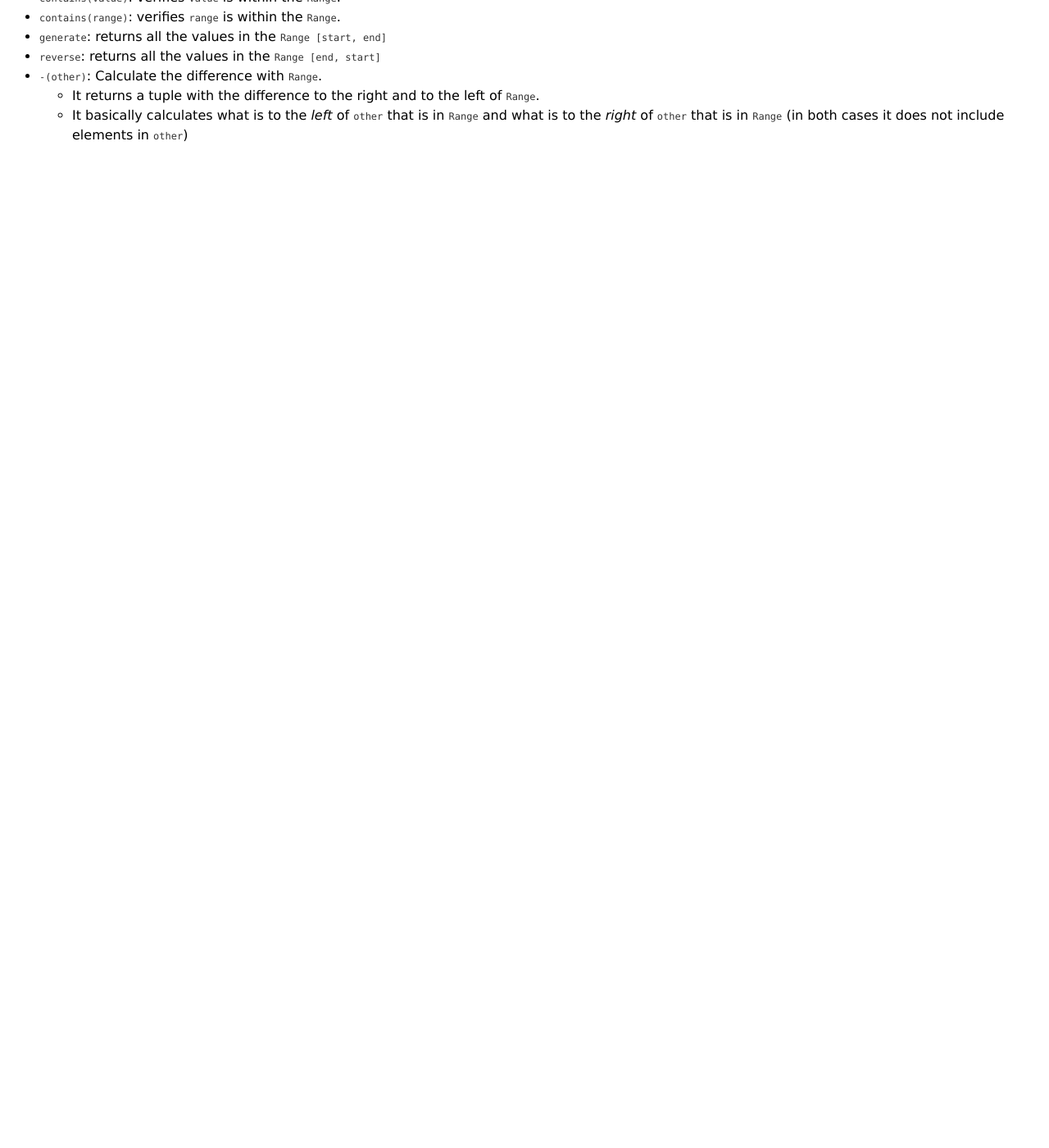
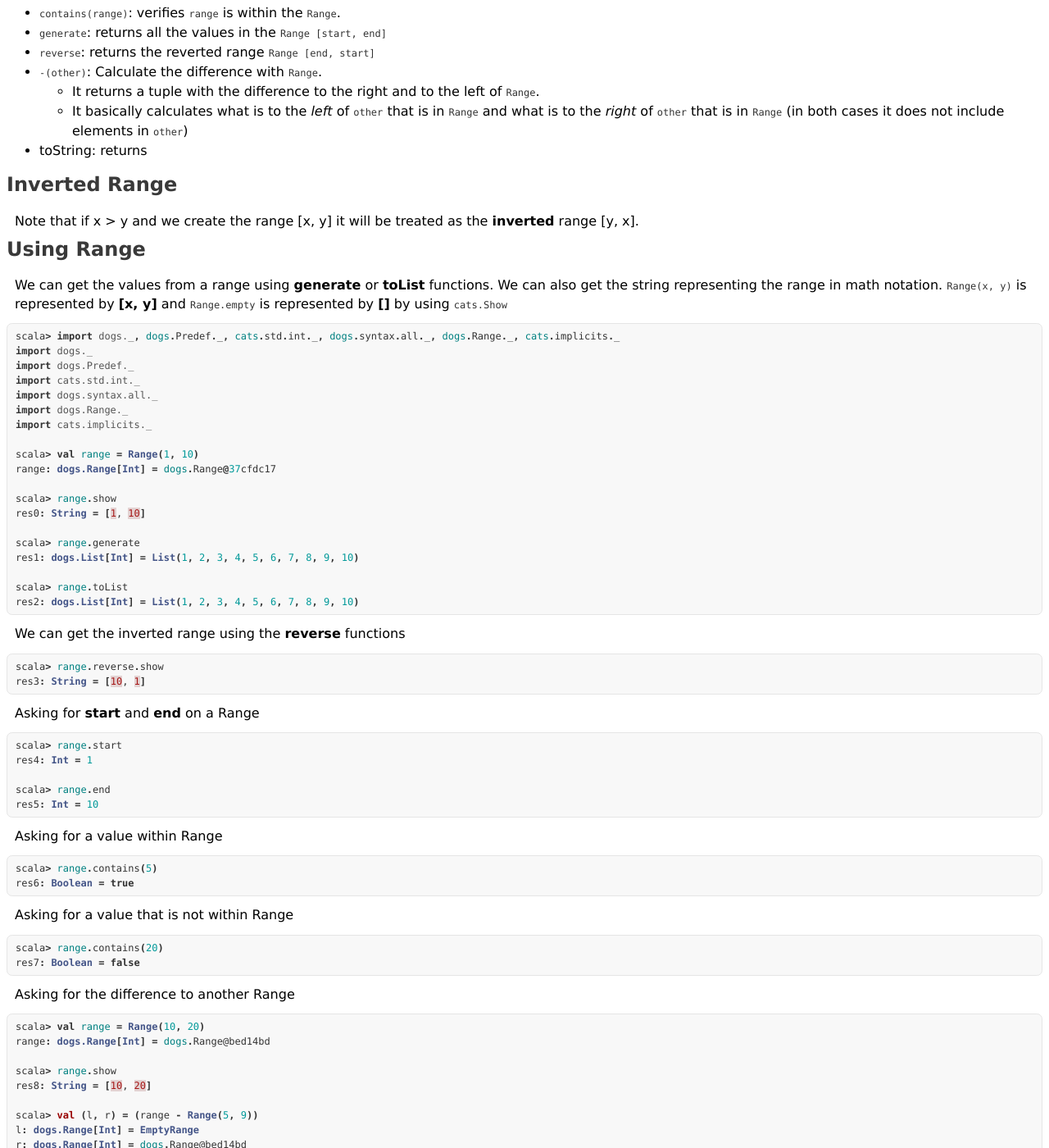
Before and after one commit to typelevel/cats-collections, a Jekyll site: the page built from tut/range.md, in a window 1280 px wide and 1400 px high, scrolled down 237 px. Shown: the whole window at 82% size. Built offline with Jekyll 4.4.1, drawn with Linux system fonts in a browser that asks for light colours; before the commit the page ends 900 px from its top, so only the background shows below that; some of the changed text lies outside the part shown.

Commit message:
updated site

````diff
--- a/tut/range.md
+++ b/tut/range.md
@@ -3,7 +3,7 @@ layout: default
 title:  "Range"
 source: "core/src/main/scala/Range.scala"
 ---
-# Range
+## Range
 
 `Range` represents a range [x, y] that can be generated by using discrete operations [Enum](enum).
 
@@ -15,7 +15,150 @@ source: "core/src/main/scala/Range.scala"
 - `contains(value)`: verifies `value` is within the `Range`.
 - `contains(range)`: verifies `range` is within the `Range`.
 - `generate`: returns all the values in the `Range [start, end]`
-- `reverse`: returns all the values in the `Range [end, start]`
+- `reverse`: returns the reverted range `Range [end, start]`
 - `-(other)`: Calculate the difference with `Range`.
 	- It returns a tuple with the difference to the right and to the left of `Range`.
 	- It basically calculates what is to the *left* of `other` that is in `Range` and what is to the *right* of `other` that is in `Range` (in both cases it does not include elements in `other`)
+- toString: returns
+
+## Inverted Range
+
+Note that if x > y and we create the range [x, y] it will be treated as the **inverted** range [y, x].
+
+## Using Range
+
+We can get the values from a range using **generate** or **toList** functions.
+We can also get the string representing the range in math notation. `Range(x, y)` is represented by **[x, y]** and `Range.empty` is represented by **[]** by using
+`cats.Show`
+
+```scala
+scala> import dogs._, dogs.Predef._, cats.std.int._, dogs.syntax.all._, dogs.Range._, cats.implicits._
+import dogs._
+import dogs.Predef._
+import cats.std.int._
+import dogs.syntax.all._
+import dogs.Range._
+import cats.implicits._
+
+scala> val range = Range(1, 10)
+range: dogs.Range[Int] = dogs.Range@37cfdc17
+
+scala> range.show
+res0: String = [1, 10]
+
+scala> range.generate
+res1: dogs.List[Int] = List(1, 2, 3, 4, 5, 6, 7, 8, 9, 10)
+
+scala> range.toList
+res2: dogs.List[Int] = List(1, 2, 3, 4, 5, 6, 7, 8, 9, 10)
+```
+
+We can get the inverted range using the **reverse** functions
+
+```scala
+scala> range.reverse.show
+res3: String = [10, 1]
+```
+
+Asking for **start** and **end** on a Range
+
+```scala
+scala> range.start
+res4: Int = 1
+
+scala> range.end
+res5: Int = 10
+```
+
+Asking for a value within Range
+
+```scala
+scala> range.contains(5)
+res6: Boolean = true
+```
+
+Asking for a value that is not within Range
+
+```scala
+scala> range.contains(20)
+res7: Boolean = false
+```
+
+Asking for the difference to another Range
+
+```scala
+scala> val range = Range(10, 20)
+range: dogs.Range[Int] = dogs.Range@bed14bd
+
+scala> range.show
+res8: String = [10, 20]
+
+scala> val (l, r) = (range - Range(5, 9))
+l: dogs.Range[Int] = EmptyRange
+r: dogs.Range[Int] = dogs.Range@bed14bd
+
+scala> l.show
+res9: String = []
+
+scala> r.show
+res10: String = [10, 20]
+
+scala> val (l, r) = range - Range(30, 40)
+l: dogs.Range[Int] = dogs.Range@bed14bd
+r: dogs.Range[Int] = EmptyRange
+
+scala> l.show
+res11: String = [10, 20]
+
+scala> r.show
+res12: String = []
+
+scala> val (l, r) = range - Range(15, 18)
+l: dogs.Range[Int] = dogs.Range@4707a8d6
+r: dogs.Range[Int] = dogs.Range@32ccc82a
+
+scala> l.show
+res13: String = [10, 14]
+
+scala> r.show
+res14: String = [19, 20]
+
+scala> val (l, r) = range - Range (5, 30)
+l: dogs.Range[Int] = EmptyRange
+r: dogs.Range[Int] = EmptyRange
+
+scala> l.show
+res15: String = []
+
+scala> r.show
+res16: String = []
+```
+
+Creating an **inverted** range
+
+```scala
+scala> val range = Range(50, 20)
+range: dogs.Range[Int] = dogs.Range@5de5b1d8
+
+scala> range.toList
+res17: dogs.List[Int] = List(50, 49, 48, 47, 46, 45, 44, 43, 42, 41, 40, 39, 38, 37, 36, 35, 34, 33, 32, 31, 30, 29, 28, 27, 26, 25, 24, 23, 22, 21, 20)
+```
+
+The reverse of a range should be its inverted range
+
+```scala
+scala> val range = Range(20, 30)
+range: dogs.Range[Int] = dogs.Range@6b84fdf0
+
+scala> range.show
+res18: String = [20, 30]
+
+scala> val other = Range(30, 20)
+other: dogs.Range[Int] = dogs.Range@52604aef
+
+scala> other.show
+res19: String = [30, 20]
+
+scala> range.reverse.toList == other.toList
+res20: Boolean = true
+```
````
Also changed, not shown: benchmarks.md (added, +110 -0 lines), index.md (+9 -9 lines), tut/diet.md (+91 -18 lines), tut/enum.md (+5 -6 lines), tut/list.md (+7 -4 lines), tut/listMatcher.md (added, +33 -0 lines).
